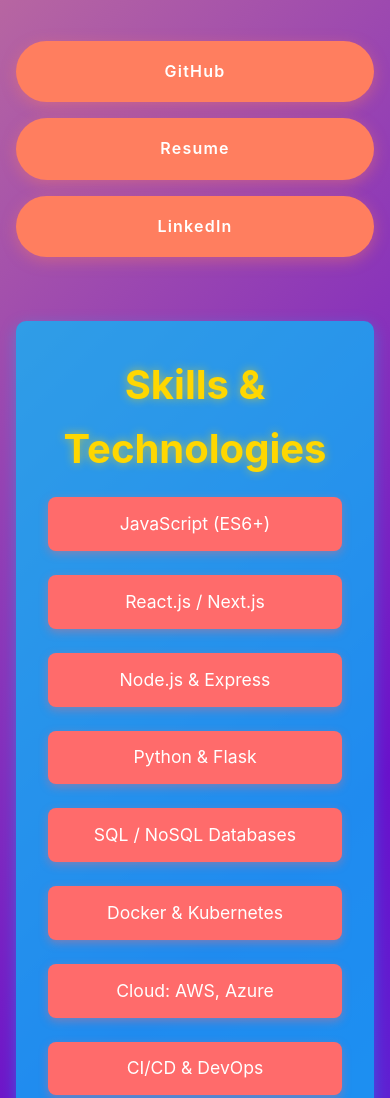
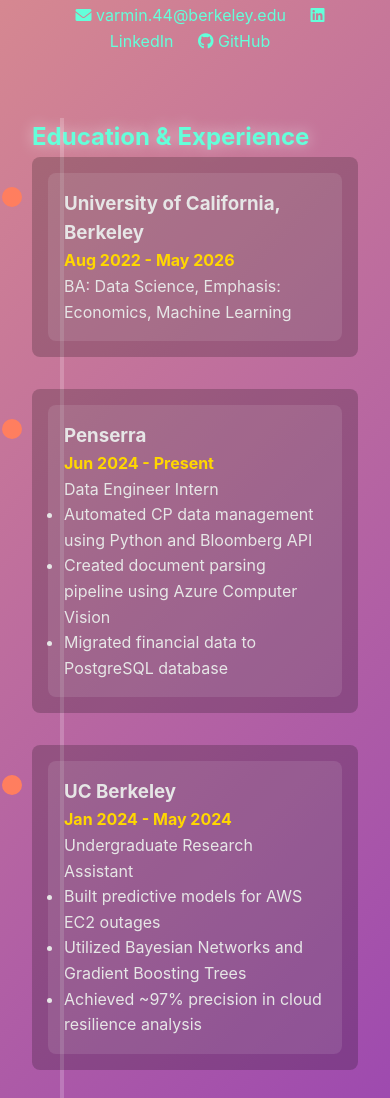
Before and after one commit to Varminn/Varminn.github.io, a plain HTML site: page index.html in a window 390 px wide. Shown: the part 679-1777 px from the top of the page. Drawn offline with Linux system fonts and the light colour scheme.

Commit message:
Update index.html

```diff
--- a/index.html
+++ b/index.html
@@ -3,7 +3,8 @@
 <head>
     <meta charset="UTF-8">
     <meta name="viewport" content="width=device-width, initial-scale=1.0">
-    <title>Your Name - Developer Portfolio</title>
+    <title>Varmin Singh - Portfolio</title>
+    <link href="https://cdnjs.cloudflare.com/ajax/libs/font-awesome/6.0.0-beta3/css/all.min.css" rel="stylesheet">
     <style>
         * {
             margin: 0;
@@ -31,13 +32,12 @@
         .container {
             max-width: 900px;
             margin: 0 auto;
-            padding: 5rem 2rem;
-            text-align: center;
+            padding: 3rem 2rem;
         }
 
         .profile {
-            margin: 2rem 0;
-            animation: fadeIn 1s ease-out;
+            text-align: center;
+            margin-bottom: 3rem;
         }
 
         .profile-img {
@@ -55,11 +55,14 @@
             transform: scale(1.07);
         }
 
+        h1, h2 {
+            color: #64ffda;
+            text-shadow: 0 0 15px rgba(255, 255, 255, 0.6);
+        }
+
         h1 {
-            color: #64ffda;
             font-size: 3rem;
             margin-bottom: 1rem;
-            text-shadow: 0 0 15px rgba(255, 255, 255, 0.6);
         }
 
         .title {
@@ -83,98 +86,135 @@
             border-radius: 8px;
         }
 
-        .links {
-            display: flex;
-            justify-content: center;
-            gap: 2rem;
+        .contact-info {
+            text-align: center;
+            margin-bottom: 2rem;
+            color: #e6e6e6;
+        }
+
+        .contact-info a {
+            color: #64ffda;
+            text-decoration: none;
+            margin: 0 10px;
+            transition: color 0.3s ease;
+        }
+
+        .contact-info a:hover {
+            color: #ffd700;
+        }
+
+        .timeline {
+            position: relative;
+            padding: 2rem 0;
+        }
+
+        .timeline::before {
+            content: '';
+            position: absolute;
+            width: 4px;
+            height: 100%;
+            background: rgba(255, 255, 255, 0.2);
+            left: 50%;
+            transform: translateX(-50%);
+        }
+
+        .timeline-item {
+            position: relative;
+            width: 50%;
+            padding: 1rem;
+            background: rgba(0, 0, 0, 0.2);
+            border-radius: 8px;
+            margin-bottom: 2rem;
+        }
+
+        .timeline-item:nth-child(even) {
+            margin-left: auto;
+        }
+
+        .timeline-item::before {
+            content: '';
+            position: absolute;
+            width: 20px;
+            height: 20px;
+            background: #ff7e5f;
+            border-radius: 50%;
+            top: 30px;
+            z-index: 1;
+        }
+
+        .timeline-item:nth-child(odd)::before {
+            right: -40px;
+        }
+
+        .timeline-item:nth-child(even)::before {
+            left: -40px;
+        }
+
+        .timeline-content {
+            background: rgba(255, 255, 255, 0.1);
+            padding: 1rem;
+            border-radius: 8px;
+        }
+
+        .timeline-date {
+            color: #ffd700;
+            font-weight: bold;
+        }
+
+        .project-section {
+            background: rgba(0, 191, 255, 0.2);
+            padding: 2rem;
+            border-radius: 10px;
             margin-top: 2rem;
         }
 
-        .button {
-            display: inline-block;
-            padding: 1rem 2rem;
-            background-color: #ff7e5f;
-            color: #ffffff;
-            text-decoration: none;
-            border: 2px solid transparent;
-            border-radius: 50px;
-            transition: all 0.3s ease;
-            font-weight: 600;
-            letter-spacing: 1.2px;
-            box-shadow: 0 4px 15px rgba(255, 126, 95, 0.4);
+        .project {
+            background: rgba(255, 255, 255, 0.1);
+            padding: 1rem;
+            margin-bottom: 1rem;
+            border-radius: 8px;
         }
 
-        .button:hover {
-            background-color: #feb47b;
-            color: #232323;
-            transform: translateY(-4px);
-            box-shadow: 0 6px 20px rgba(254, 180, 123, 0.6);
+        .skills-section {
+            background: rgba(0, 191, 255, 0.7);
+            padding: 2rem;
+            border-radius: 10px;
+            margin-top: 2rem;
         }
 
-        @keyframes fadeIn {
-            from {
-                opacity: 0;
-                transform: translateY(20px);
-            }
-            to {
-                opacity: 1;
-                transform: translateY(0);
-            }
+        .skills-grid {
+            display: grid;
+            grid-template-columns: repeat(auto-fit, minmax(150px, 1fr));
+            gap: 1rem;
         }
 
-        .skills {
-            background-color: rgba(0, 191, 255, 0.7);
-            padding: 2rem;
-            border-radius: 10px;
-            box-shadow: 0 5px 15px rgba(0, 191, 255, 0.4);
-            margin-top: 4rem;
+        .skill-tag {
+            background: #ff6b6b;
+            color: white;
+            padding: 0.5rem;
+            border-radius: 4px;
+            text-align: center;
+            transition: background 0.3s ease;
         }
 
-        .skills h2 {
-            color: #ffd700;
-            margin-bottom: 1rem;
-            font-size: 2.5rem;
-            text-shadow: 0 0 10px rgba(255, 215, 0, 0.6);
+        .skill-tag:hover {
+            background: #ffcc5c;
         }
 
-        .skills ul {
-            list-style: none;
-            display: grid;
-            grid-template-columns: repeat(auto-fit, minmax(150px, 1fr));
-            gap: 1.5rem;
-        }
-
-        .skills li {
-            color: #ffffff;
-            font-size: 1.1rem;
-            background: #ff6b6b;
-            padding: 0.8rem;
-            border-radius: 8px;
-            transition: all 0.3s ease;
-            box-shadow: 0 3px 10px rgba(255, 107, 107, 0.4);
-        }
-
-        .skills li:hover {
-            background: #ffcc5c;
-            box-shadow: 0 3px 15px rgba(255, 204, 92, 0.6);
-        }
-
-        @media (max-width: 600px) {
-            .container {
-                padding: 2rem 1rem;
+        @media (max-width: 768px) {
+            .timeline::before {
+                left: 30px;
             }
 
-            .links {
-                flex-direction: column;
-                gap: 1rem;
+            .timeline-item {
+                width: 100%;
+                margin-left: 0 !important;
+                margin-bottom: 2rem;
             }
 
-            .button {
-                width: 100%;
-            }
-
-            h1 {
-                font-size: 2.5rem;
+            .timeline-item::before {
+                left: -30px !important;
+                right: auto !important;
             }
         }
     </style>
@@ -182,34 +222,105 @@
 <body>
     <div class="container">
         <div class="profile">
-            <img src="/api/placeholder/200/200" alt="Profile Picture" class="profile-img">
-            <h1>Your Name</h1>
-            <div class="title">Software Developer & Creator</div>
+            <img src="/api/placeholder/200/200" alt="Varmin Singh" class="profile-img">
+            <h1>Varmin Singh</h1>
+            <div class="title">Data Science & Software Engineering</div>
             <p class="bio">
-                I'm a passionate software developer with expertise in web development,
-                machine learning, and cloud technologies. I build efficient, scalable,
-                and impactful applications, and contribute actively to the open-source community.
-                Let's work together to create something amazing!
+                Passionate data scientist and software developer with expertise in machine learning,
+                cloud technologies, and data engineering. Dedicated to building scalable solutions
+                and driving innovation through data-driven insights.
             </p>
         </div>
-        <div class="links">
-            <a href="https://github.com/yourusername" class="button">GitHub</a>
-            <a href="path/to/your/resume.pdf" class="button">Resume</a>
-            <a href="https://linkedin.com/in/yourusername" class="button">LinkedIn</a>
+
+        <div class="contact-info">
+            <a href="mailto:varmin.44@berkeley.edu"><i class="fas fa-envelope"></i> varmin.44@berkeley.edu</a>
+            <a href="https://linkedin.com/in/varmin"><i class="fab fa-linkedin"></i> LinkedIn</a>
+            <a href="https://github.com/Varminn"><i class="fab fa-github"></i> GitHub</a>
         </div>
 
-        <div class="skills">
+        <div class="timeline">
+            <h2>Education & Experience</h2>
+
+            <div class="timeline-item">
+                <div class="timeline-content">
+                    <h3>University of California, Berkeley</h3>
+                    <div class="timeline-date">Aug 2022 - May 2026</div>
+                    <p>BA: Data Science, Emphasis: Economics, Machine Learning</p>
+                </div>
+            </div>
+
+            <div class="timeline-item">
+                <div class="timeline-content">
+                    <h3>Penserra</h3>
+                    <div class="timeline-date">Jun 2024 - Present</div>
+                    <p>Data Engineer Intern</p>
+                    <ul>
+                        <li>Automated CP data management using Python and Bloomberg API</li>
+                        <li>Created document parsing pipeline using Azure Computer Vision</li>
+                        <li>Migrated financial data to PostgreSQL database</li>
+                    </ul>
+                </div>
+            </div>
+
+            <div class="timeline-item">
+                <div class="timeline-content">
+                    <h3>UC Berkeley</h3>
+                    <div class="timeline-date">Jan 2024 - May 2024</div>
+                    <p>Undergraduate Research Assistant</p>
+                    <ul>
+                        <li>Built predictive models for AWS EC2 outages</li>
+                        <li>Utilized Bayesian Networks and Gradient Boosting Trees</li>
+                        <li>Achieved ~97% precision in cloud resilience analysis</li>
+                    </ul>
+                </div>
+            </div>
+
+            <div class="timeline-item">
+                <div class="timeline-content">
+                    <h3>UC Berkeley</h3>
+                    <div class="timeline-date">Aug 2024 - Present</div>
+                    <p>Academic Intern for Computer Architecture</p>
+                    <ul>
+                        <li>Assist students during office hours</li>
+                        <li>Help debug labs and technical projects</li>
+                    </ul>
+                </div>
+            </div>
+        </div>
+
+        <div class="project-section">
+            <h2>Notable Projects</h2>
+
+            <div class="project">
+                <h3>RNN Sequence Prediction</h3>
+                <p>Built an RNN model to predict running averages with regression layer</p>
+            </div>
+
+            <div class="project">
+                <h3>AI Skin Disease Detection</h3>
+                <p>CNN-based computer vision project achieving 90%+ accuracy across 8 skin disease types</p>
+            </div>
+
+            <div class="project">
+                <h3>Email Spam Detection</h3>
+                <p>NLP and SVM classifier with 90% accuracy using advanced text preprocessing</p>
+            </div>
+        </div>
+
+        <div class="skills-section">
             <h2>Skills & Technologies</h2>
-            <ul>
-                <li>JavaScript (ES6+)</li>
-                <li>React.js / Next.js</li>
-                <li>Node.js & Express</li>
-                <li>Python & Flask</li>
-                <li>SQL / NoSQL Databases</li>
-                <li>Docker & Kubernetes</li>
-                <li>Cloud: AWS, Azure</li>
-                <li>CI/CD & DevOps</li>
-            </ul>
+            <div class="skills-grid">
+                <div class="skill-tag">Python</div>
+                <div class="skill-tag">SQL</div>
+                <div class="skill-tag">R</div>
+                <div class="skill-tag">Java</div>
+                <div class="skill-tag">JavaScript</div>
+                <div class="skill-tag">AWS</div>
+                <div class="skill-tag">Pandas</div>
+                <div class="skill-tag">PyTorch</div>
+                <div class="skill-tag">TensorFlow</div>
+                <div class="skill-tag">Git</div>
+            </div>
         </div>
     </div>
 </body>
```
